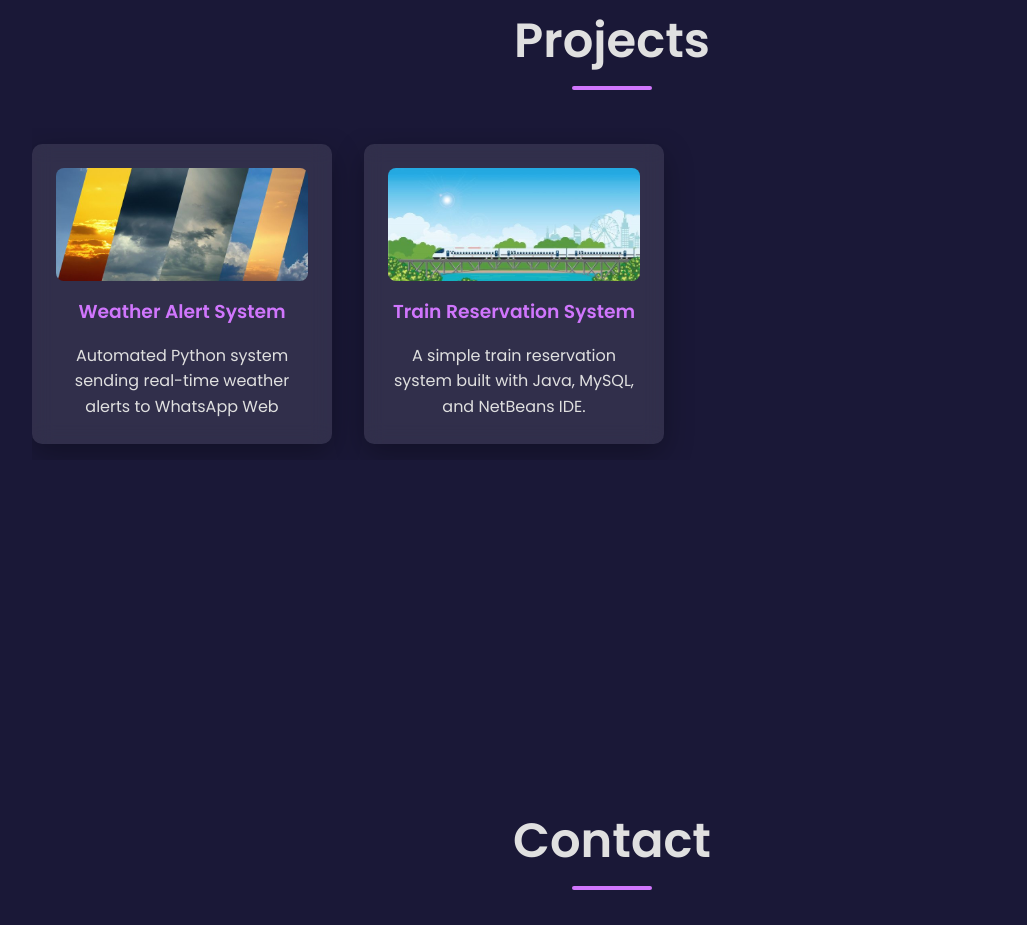
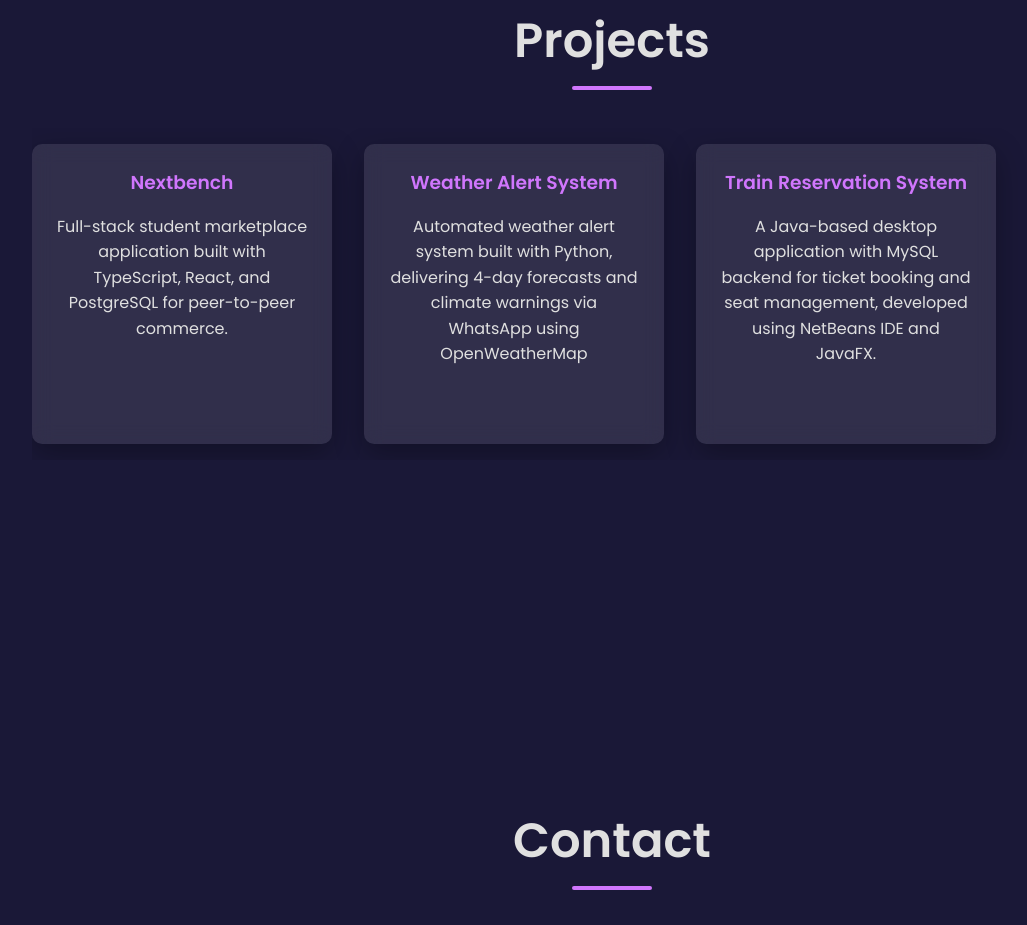
Before and after one commit to sathya3103/PORTFOLIO, a plain HTML site: page index.html in a window 1280 px wide. Shown: the part 4239-5164 px from the top of the page, without its empty margins (28-1055 px from the left). Drawn offline with nearby package versions, Linux system fonts and the light colour scheme.

Commit message:
update project

```diff
--- a/index.html
+++ b/index.html
@@ -556,16 +556,36 @@
         <div class="container">
           <h2 id="projects-heading">Projects</h2>
           <div class="projects-container">
+
+            <!-- Nextbench -->
+            <div class="project-card">
+              <div class="project-front">
+                <h3>Nextbench</h3>
+                <p>
+                  Full-stack student marketplace application built with TypeScript, React, and PostgreSQL for peer-to-peer commerce.
+                </p>
+              </div>
+              <div class="project-back">
+                <h3>Nextbench</h3>
+                <p>
+                  A full-stack e-commerce application built with TypeScript, React, and PostgreSQL, enabling peer-to-peer transactions within academic communities.
+                <a
+                  href="https://github.com/nextbechoff-alt/next_bench"
+                  target="_blank"
+                  rel="noopener noreferrer"
+                  class="project-link"
+                >
+                  <i class="fab fa-github" aria-hidden="true"></i> View on GitHub
+                </a>
+              </div>
+            </div>
+
             <!-- Weather Alert -->
             <div class="project-card">
               <div class="project-front">
-                <div class="project-thumbnail">
-                  <img src="images/weather.jpg" alt="Weather Alert System" loading="lazy" />
-                </div>
+
                 <h3>Weather Alert System</h3>
-                <p>
-                  Automated Python system sending real-time weather alerts to
-                  WhatsApp Web
+                <p>Automated weather alert system built with Python, delivering 4-day forecasts and climate warnings via WhatsApp using OpenWeatherMap
                 </p>
               </div>
               <div class="project-back">
@@ -588,13 +608,9 @@
             <!-- Train Reservation System -->
             <div class="project-card">
               <div class="project-front">
-                <div class="project-thumbnail">
-                  <img src="images/train.jpg" alt="Train Reservation System" loading="lazy" />
-                </div>
+
                 <h3>Train Reservation System</h3>
-                <p>
-                  A simple train reservation system built with Java, MySQL, and
-                  NetBeans IDE.
+                <p>A Java-based desktop application with MySQL backend for ticket booking and seat management, developed using NetBeans IDE and JavaFX.
                 </p>
               </div>
               <div class="project-back">
```
Also changed, not shown: images/tracker.jpg (added).
